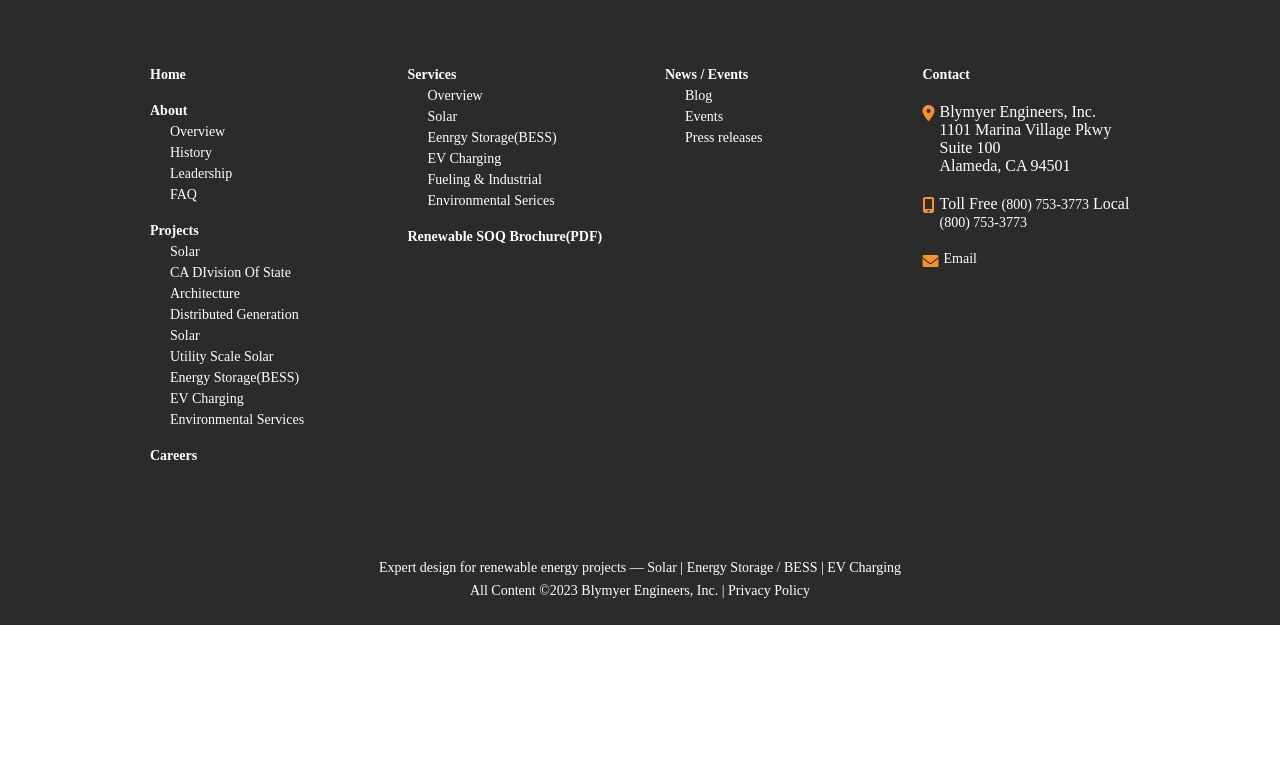
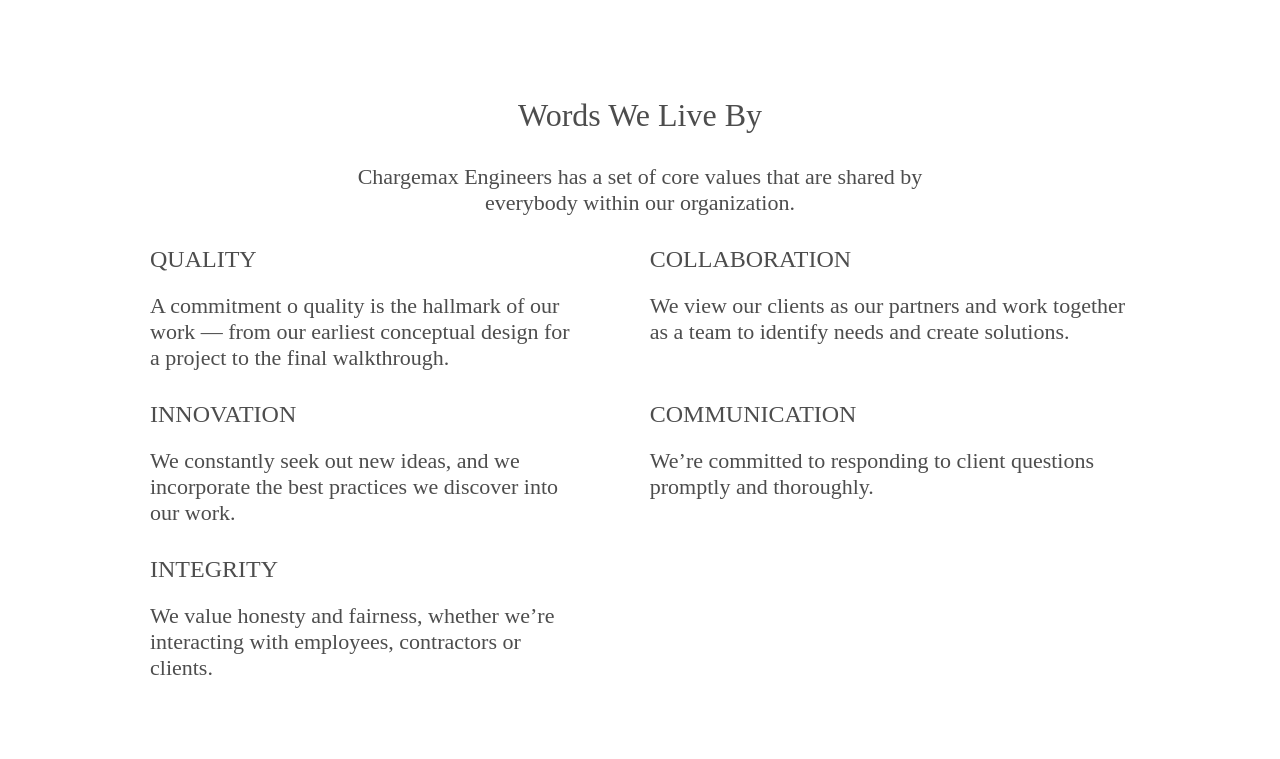
Before and after one commit to Aditya-Sinha-7981/Chargemax, a plain HTML site: page about.html in a window 1280 px wide. Shown: the part 4301-5060 px from the top of the page. Before the commit the page ends 4926 px from the top, so only its background shows below. Drawn offline with nearby package versions, Linux system fonts and the light colour scheme.

Commit message:
about us page completed

```diff
--- a/about.html
+++ b/about.html
@@ -328,6 +328,38 @@
         </div>
     </section>
 
+    <section class="quotes">
+        <div class="center-div">
+            <div class="content-wrapper">
+                <h2>Words We Live By</h2>
+                <span>Chargemax Engineers has a set of core values that are shared by everybody within our organization.</span>
+                <div class="text-wrapper">
+                    <div class="quote-wrapper">
+                        <h3>Quality</h3>
+                        <p>A commitment o quality is the hallmark of our work — from our earliest conceptual design for a project to the final walkthrough.</p>
+                    </div>
+                    <div class="quote-wrapper">
+                        <h3>Collaboration</h3>
+                        <p>We view our clients as our partners and work together as a team to identify needs and create solutions.</p>
+                    </div>
+                    <div class="quote-wrapper">
+                        <h3>Innovation</h3>
+                        <p>We constantly seek out new ideas, and we incorporate the best practices we discover into our work.</p>
+                    </div>
+                    <div class="quote-wrapper">
+                        <h3>Communication</h3>
+                        <p>We’re committed to responding to client questions promptly and thoroughly.</p>
+                    </div>
+                    <div class="quote-wrapper">
+                        <h3>Integrity</h3>
+                        <p>We value honesty and fairness, whether we’re interacting with employees, contractors or clients.</p>
+                    </div>
+                </div>
+
+            </div>
+        </div>
+    </section>
+
     <!-- Footer  -->
 
     <footer>
--- a/assets/css/_about.scss
+++ b/assets/css/_about.scss
@@ -399,3 +399,87 @@
         }
     }
 }
+
+section.quotes{
+    display: flex;
+    align-items: center;
+    justify-content: center;
+
+    .center-div{
+        background: #fff;
+        width: 100%;
+    }
+
+    .content-wrapper{
+        padding: 100px 0;
+        display: flex;
+        flex-direction: column;
+        align-items: center;
+        max-width: 980px;
+        width: 90%;
+        margin: 0 auto;
+        row-gap: 20px;
+        @media screen and (min-width: 980px) {
+            width: 100%;
+            row-gap: 30px;
+        }
+
+        h2{
+            font-size: 32px;
+            color: $primary-color;
+            font-weight: 500;
+            @media screen and (max-width: 690px) {
+                line-height: 34px;
+                font-size: 22px;
+            }
+        }
+
+        span, p{
+            font-size: 22px;
+            font-weight: 500;
+            color: $primary-color;
+            @media screen and (max-width: 690px) {
+                line-height: 22px;
+                font-size: 14px;
+            }
+        }
+
+        span{
+            max-width: 600px;
+            text-align: center;
+        }
+
+        .text-wrapper{
+            width: 100%;
+            display: grid;
+            grid-template-columns: auto auto;
+            gap: 30px 5rem;
+            @media screen and (max-width: 700px) {
+                grid-template-columns: auto;
+                gap: 0;
+                row-gap: 20px;
+            }
+
+            .quote-wrapper{
+                display: flex;
+                flex-direction: column;
+                align-items: flex-start;
+                row-gap: 20px;
+                @media screen and (max-width: 700px) {
+                    row-gap: 15px;
+                }
+
+                h3{
+                    font-size: 24px;
+                    font-weight: 400;
+                    color: $primary-color;
+                    text-transform: uppercase;
+                    @media screen and (max-width: 690px) {
+                        line-height: 20px;
+                        font-size: 18px;
+                    }
+                }
+            }
+        }
+    }
+}
```
Also changed, not shown: assets/css/style.css, 1 other file.
